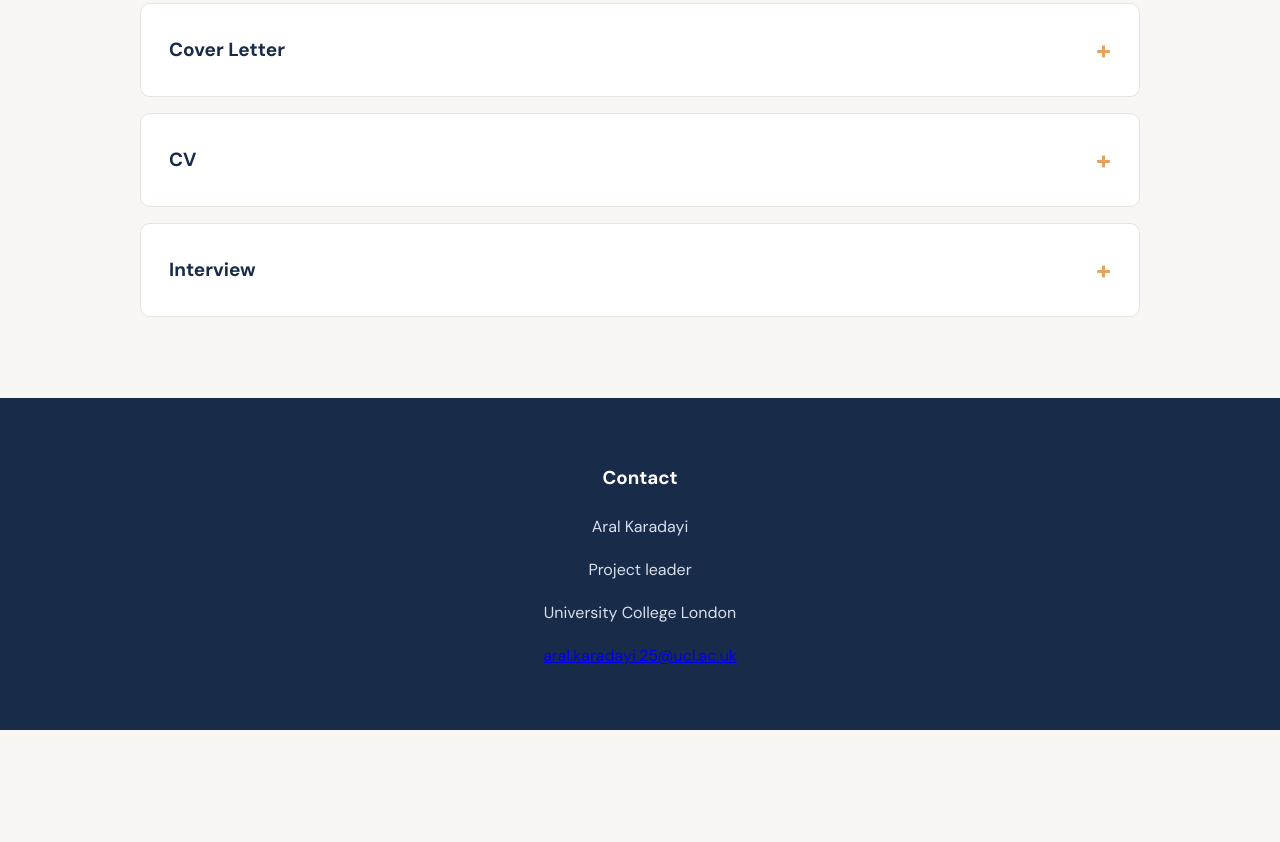
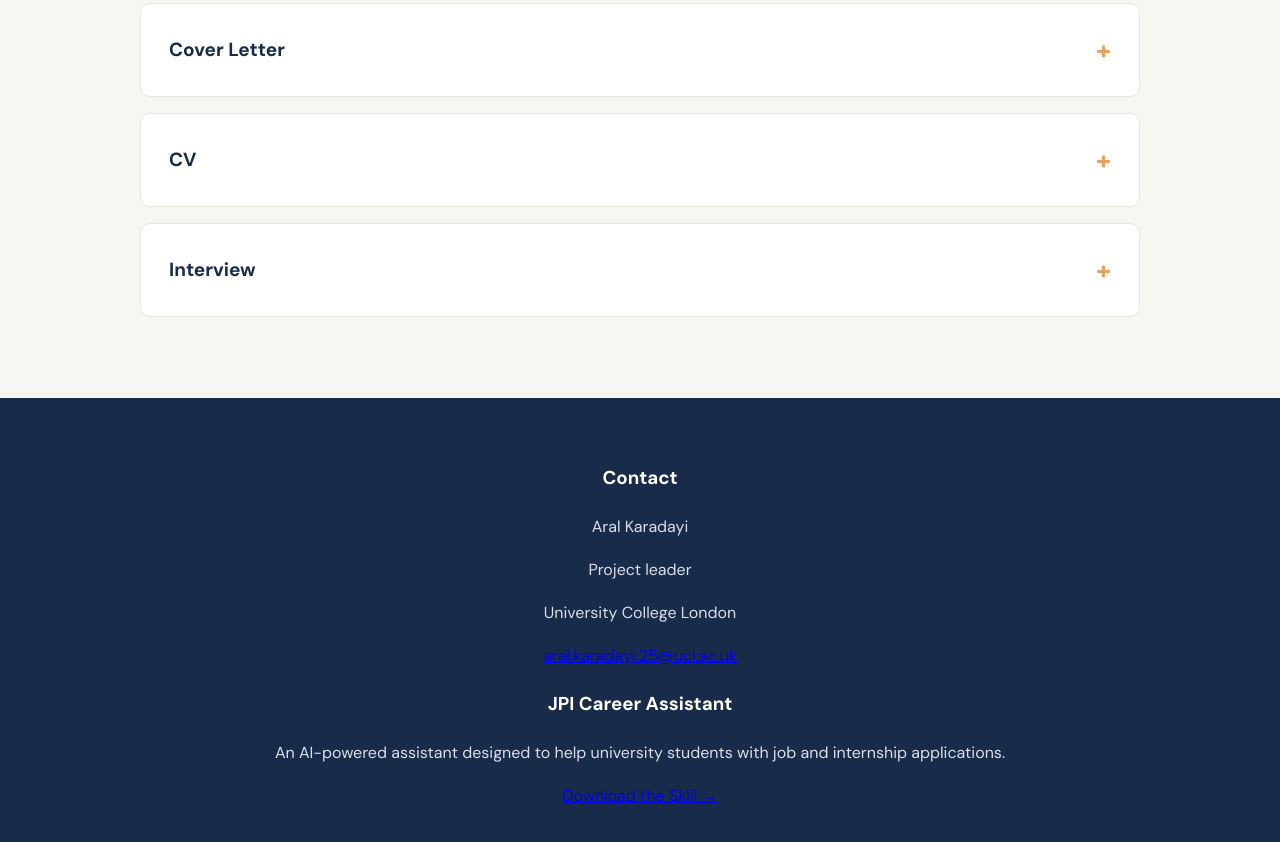
Before and after one commit to aralkaradayi/jpi-labs, a plain HTML site: page index.html in a window 1280 px wide. Shown: the part 1148-1990 px from the top of the page. Before the commit the page ends 1878 px from the top, so only its background shows below. Drawn offline with nearby package versions, Linux system fonts and the light colour scheme.

Commit message:
Add download section for JPI Career Assistant

```diff
--- a/index.html
+++ b/index.html
@@ -311,6 +311,18 @@ footer p { color: #d9dfeb; }
   <p>Project leader</p>
   <p>University College London</p>
   <p><a href="mailto:aral.karadayi.25@ucl.ac.uk">aral.karadayi.25@ucl.ac.uk</a></p>
+
+
+<div class="download-section">
+  <h3>JPI Career Assistant</h3>
+  <p>
+    An AI-powered assistant designed to help university students
+    with job and internship applications.
+  </p>
+  <a href="downloads/jpi-career-assistant.zip" download>
+    Download the Skill →
+  </a>
+</div>
 </footer>
 
 </body>
```
